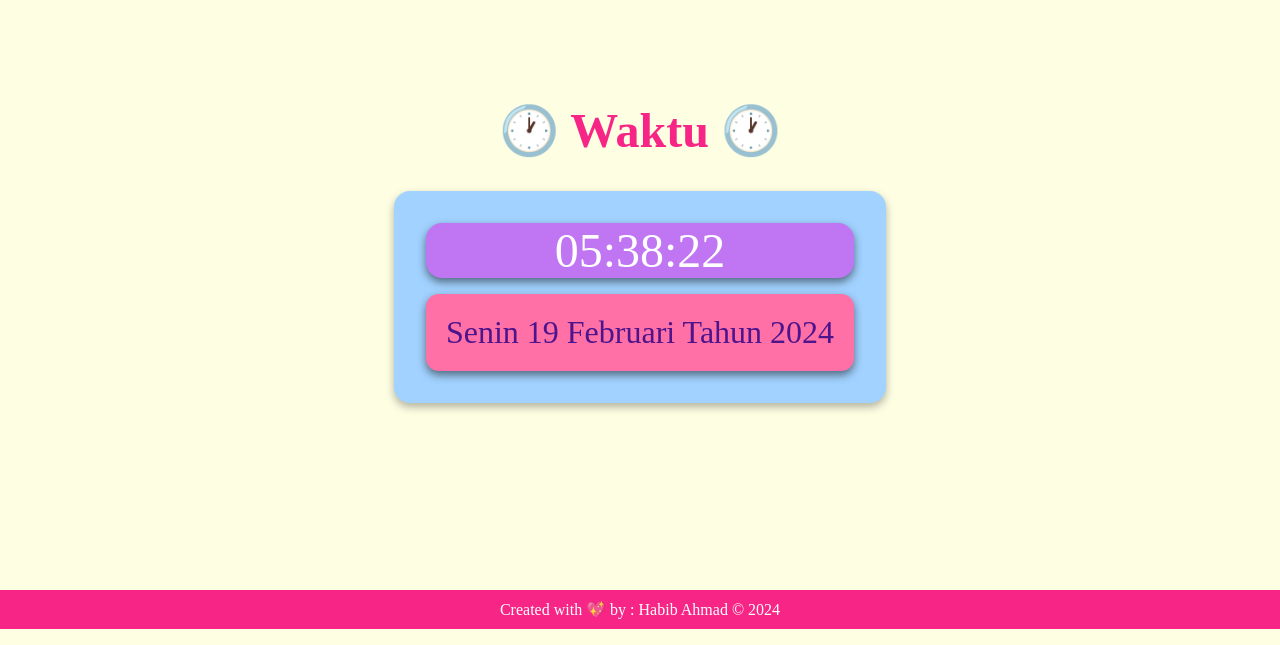
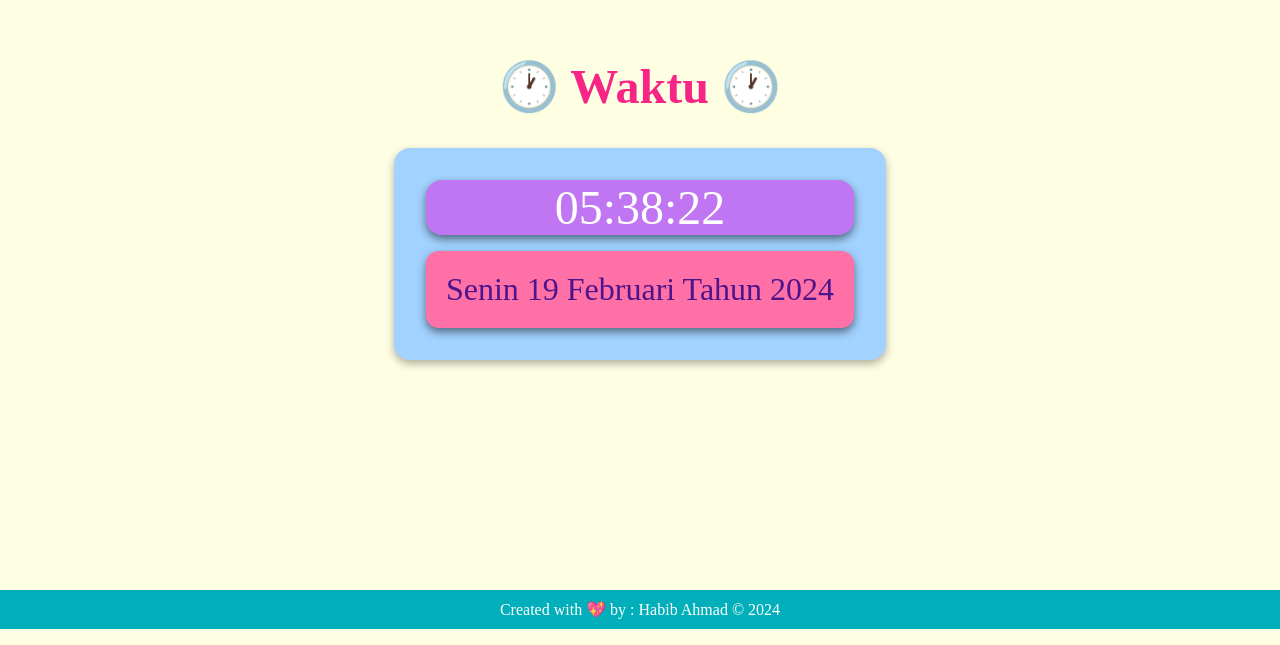
Before and after one commit to habibahmad1/jam, a plain HTML site: page index.html in a window 1280 px wide. Shown: the part 171-816 px from the top of the page. Drawn offline with Linux system fonts and the light colour scheme.

Commit message:
add footer

```diff
--- a/index.html
+++ b/index.html
@@ -12,6 +12,7 @@
         align-items: center;
         height: 100vh;
         flex-direction: column;
+        margin: 0;
       }
 
       h1 {
@@ -20,6 +21,7 @@
         color: #f72585;
         cursor: pointer;
         transition: 0.4s;
+        margin-top: auto;
       }
 
       h1:hover {
@@ -70,9 +72,11 @@
       }
 
       footer {
-        position: fixed;
+        margin-top: auto;
         bottom: 0;
-        background-color: #f72585;
+        left: 0;
+        right: 0;
+        background-color: #00afb9;
         color: white;
         text-align: center;
         padding: 10px 0;
```
